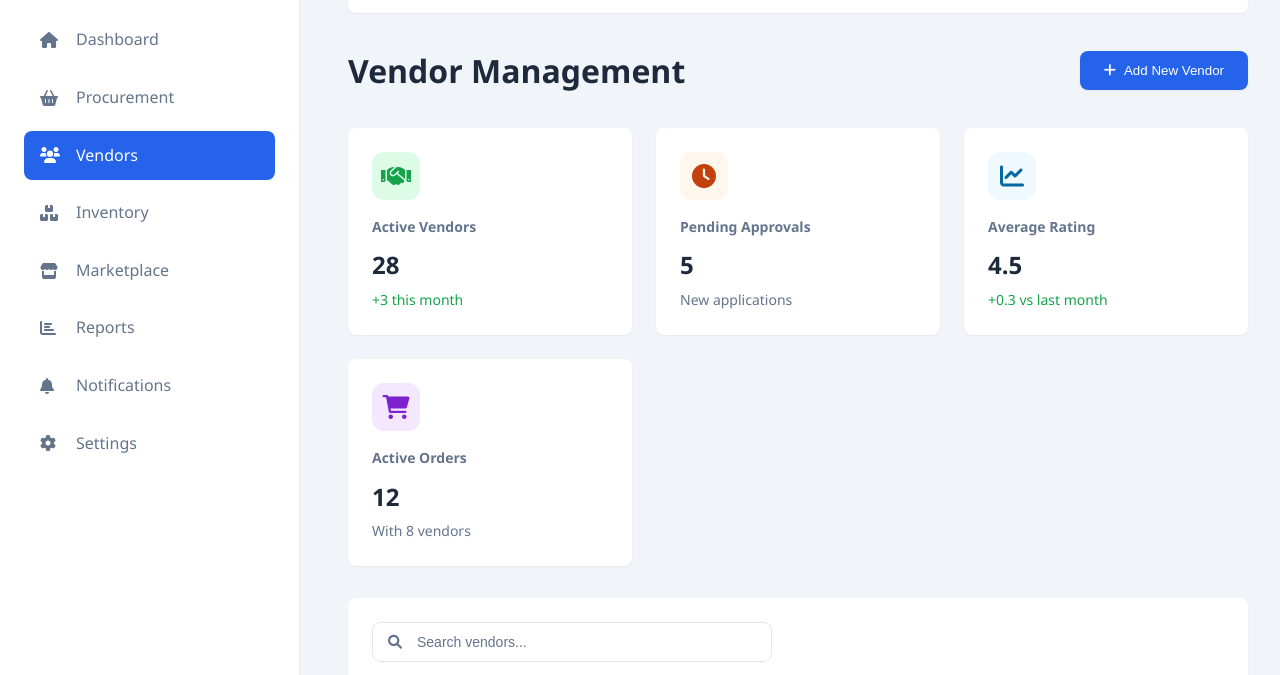
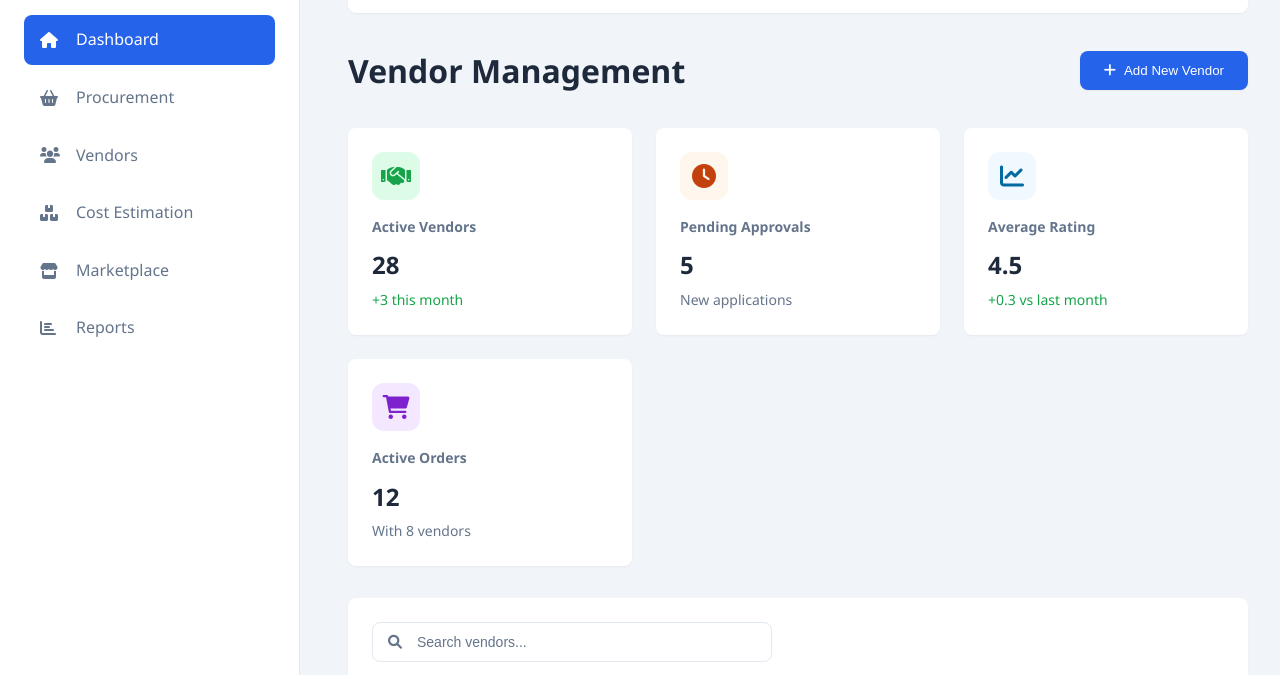
Before and after one commit to Omkar-Hundre/hydropathy, a website: page src/vendors.html in a window 1280 px wide. Shown: the part 112-787 px from the top of the page. Drawn offline with nearby package versions, Linux system fonts and the light colour scheme.

Commit message:
Add files via upload

```diff
--- a/src/vendors.html
+++ b/src/vendors.html
@@ -24,29 +24,23 @@
             </div>
             <nav class="sidebar-nav">
                 <ul>
-                    <li>
-                        <a href="index.html"><i class="fas fa-home"></i>Dashboard</a>
+                    <li class="active">
+                        <a href="#dashboard"><i class="fas fa-home"></i>Dashboard</a>
                     </li>
                     <li>
                         <a href="procurement.html"><i class="fas fa-shopping-basket"></i>Procurement</a>
                     </li>
-                    <li class="active">
+                    <li>
                         <a href="vendors.html"><i class="fas fa-users"></i>Vendors</a>
                     </li>
                     <li>
-                        <a href="inventory.html"><i class="fas fa-boxes"></i>Inventory</a>
+                        <a href="#"><i class="fas fa-boxes"></i>Cost Estimation</a>
                     </li>
                     <li>
                         <a href="#marketplace"><i class="fas fa-store"></i>Marketplace</a>
                     </li>
                     <li>
                         <a href="#reports"><i class="fas fa-chart-bar"></i>Reports</a>
-                    </li>
-                    <li>
-                        <a href="#notifications"><i class="fas fa-bell"></i>Notifications</a>
-                    </li>
-                    <li>
-                        <a href="#settings"><i class="fas fa-cog"></i>Settings</a>
                     </li>
                 </ul>
             </nav>
```
Also changed, not shown: src/inventory.html (+4 -10 lines), src/procurement.html (+4 -10 lines).
